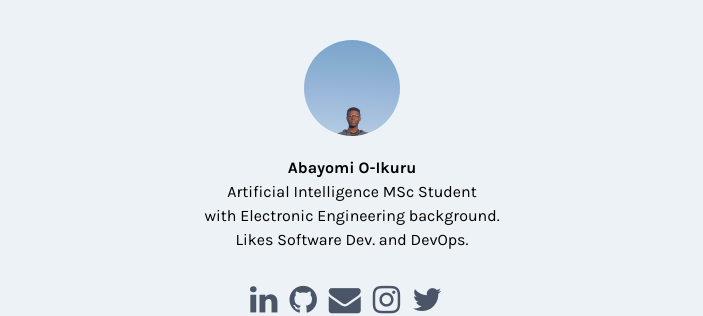
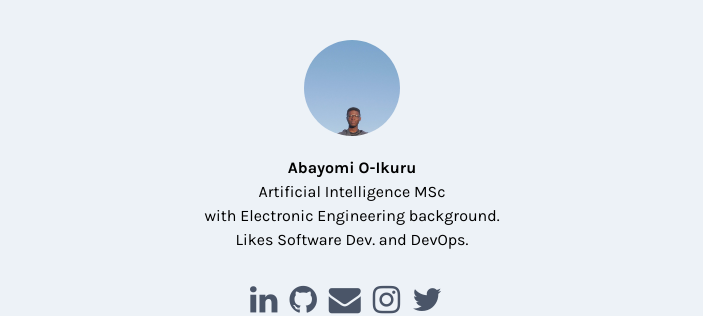
Before and after one commit to abayomi185/yomitosh-dev, a Next.js app: page / in a window 1280 px wide. Shown: the top 316 px of the page, without its empty margins (288-991 px from the left). Built offline with nearby package versions, Linux system fonts and the light colour scheme.

Commit message:
Update Header.js

```diff
--- a/components/Header.js
+++ b/components/Header.js
@@ -5,7 +5,7 @@ function Header() {
         <img src="/yomi.jpg" className="h-24 rounded-full mx-auto mb-5" />
         <h1 className="font-bold">Abayomi O-Ikuru</h1>
         <p>
-          Artificial Intelligence MSc Student
+          Artificial Intelligence MSc
           <br />
           with Electronic Engineering background.
           <br /> Likes Software Dev. and DevOps.
```
